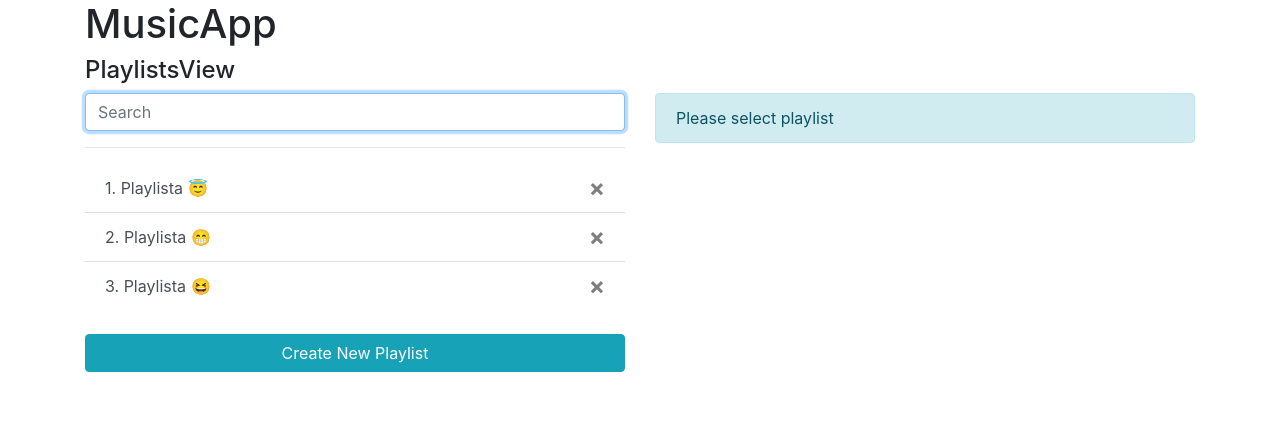
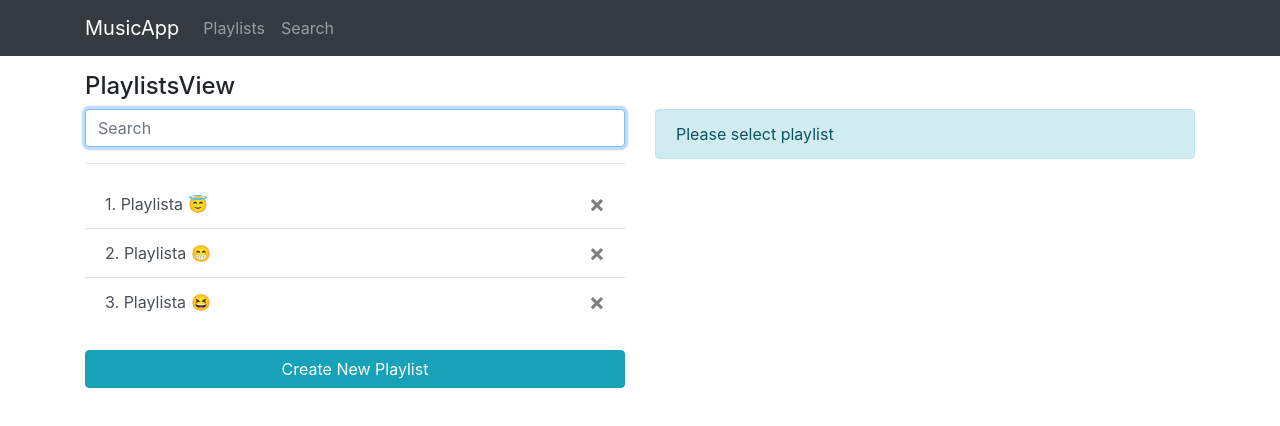
Before and after one commit to kruzyk/lufthansa-react-player, a React (Create React App) app: page /#/playlists in a window 1280 px wide. Shown: the top 426 px of the page. Built offline with nearby package versions, Linux system fonts and the light colour scheme; sample sign-in values are in the browser's storage.

Commit message:
Bootstrap NavBar

```diff
--- a/src/App.tsx
+++ b/src/App.tsx
@@ -4,20 +4,19 @@ import { PlaylistsView } from './playlists/containers/PlaylistsView';
 // npm i bootstrap
 import 'bootstrap/dist/css/bootstrap.css'
 import { MusicSearchView } from './music-search/containers/MusicSearchView';
-import { PlaylistsTDD } from './playlists/containers/PlaylistsTDD';
 
 // npm i --save-dev @types/react-router
 import { Redirect, Route, Switch } from 'react-router'
+import { NavBar } from './core/components/NavBar';
 
 function App() {
   return (
     <div>
+      <NavBar/>
       {/* .container>.row>.col */}
       <div className="container">
         <div className="row">
           <div className="col">
-
-            <h1>MusicApp</h1>
 
             <Switch>
               <Redirect path="/" exact={true} to="/playlists" />
--- /dev/null
+++ b/src/core/components/NavBar.tsx
@@ -0,0 +1,37 @@
+import React, { useState } from 'react'
+
+interface Props {
+
+}
+
+export const NavBar = (props: Props) => {
+    const [collapsed, setCollapsed] = useState(true)
+    return (
+        <div>
+            <nav className="navbar navbar-expand-md navbar-dark bg-dark mb-3">
+                <div className="container">
+
+                    <a className="navbar-brand" href="#">MusicApp</a>
+
+                    <button className="navbar-toggler" type="button" onClick={() => setCollapsed(prev => !prev)}
+                        aria-controls="navbarNav" aria-expanded="false" aria-label="Toggle navigation">
+                        <span className="navbar-toggler-icon"></span>
+                    </button>
+
+                    <div className={"collapse navbar-collapse " + (collapsed ? '' : 'show')}>
+                        <ul className="navbar-nav">
+
+                            <li className="nav-item">
+                                <a className="nav-link" href="#/playlists">Playlists</a>
+                            </li>
+                            <li className="nav-item">
+                                <a className="nav-link" href="#/search">Search</a>
+                            </li>
+
+                        </ul>
+                    </div>
+                </div>
+            </nav>
+        </div>
+    )
+}
```
